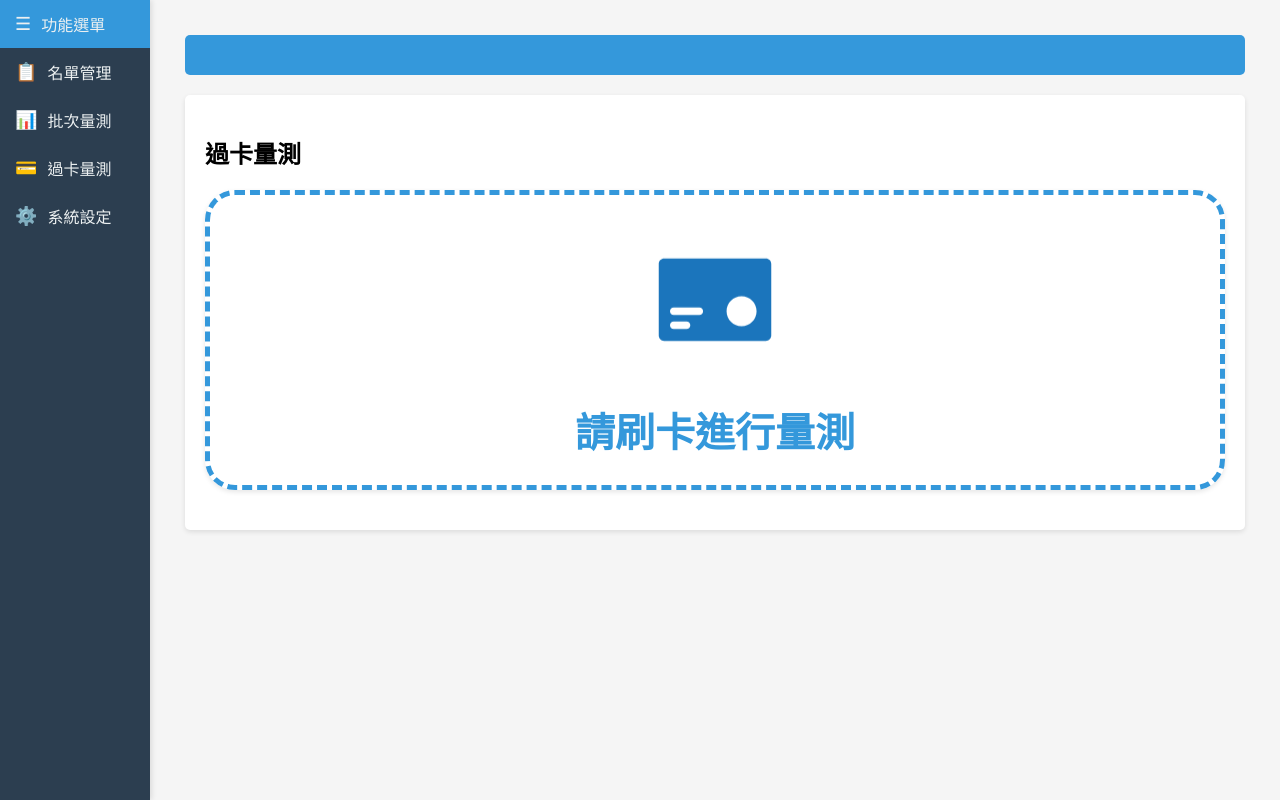
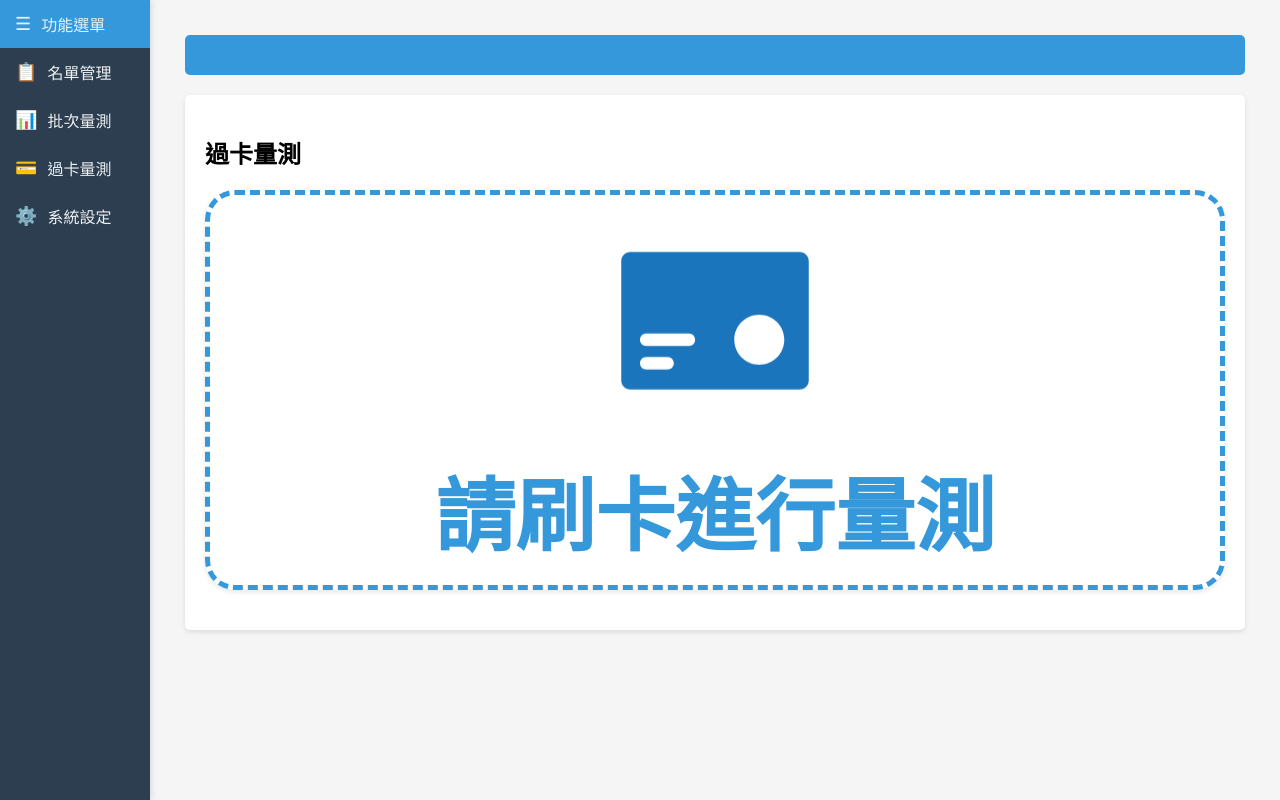
Before and after one commit to Jane0620/demo_8, a website: page public/pages/3.html in a window 1280 px wide. Drawn offline with Linux system fonts and the light colour scheme.

Commit message:
docs 0523

```diff
--- a/backend/src/services/serialPortRs232.js
+++ b/backend/src/services/serialPortRs232.js
@@ -12,7 +12,7 @@ const dataBits = parseInt(process.env.DATABITS);
 const stopBits = parseInt(process.env.STOPBITS);
 const dataFormat = process.env.DATA_FORMAT;
 
-// SerialPortMock.binding.createPort(path);
+SerialPortMock.binding.createPort(path);
 
 export function processData(data) {
   try {
@@ -50,7 +50,7 @@ export function processData(data) {
 
 
 export function getAutoWhData(callback) {
-  const port = new SerialPort({
+  const port = new SerialPortMock({
     path,
     baudRate,
     dataBits,
--- a/package.json
+++ b/package.json
@@ -11,8 +11,6 @@
     "test": "echo \"Error: no test specified\" && exit 1"
   },
   "keywords": [],
-  "author": "",
-  "license": "MIT",
   "dependencies": {
     "axios": "^1.8.4",
     "cors": "^2.8.5",
--- a/public/styles/card-measurement.css
+++ b/public/styles/card-measurement.css
@@ -1,6 +1,6 @@
 .ic-card {
   min-width: 80%;
-  height: 250px;
+  height: 350px;
   display: flex;
   flex-direction: column;
   align-items: center;
@@ -13,19 +13,19 @@
   margin-bottom: 20px;
 }
 .ic-card img {
-  width: 120px;
-  height: 120px;
+  width: 200px;
+  height: 200px;
   padding: 20px;
   margin-bottom: 10px;
   animation: floatUpDown 0.8s ease-in-out infinite alternate; /* 綁定動畫 */
 }
 .ic-card span {
   position: static;
-  font-size: 40px;
+  font-size: 80px;
   font-weight: bold;
   color: #3498db;
   text-align: center;
-  margin-top: 10px;
+  margin-bottom: 10px;
 }
 
 @keyframes floatUpDown {
```
Also changed, not shown: public/pages/2_b.html (+1 -1 lines), README.md.
